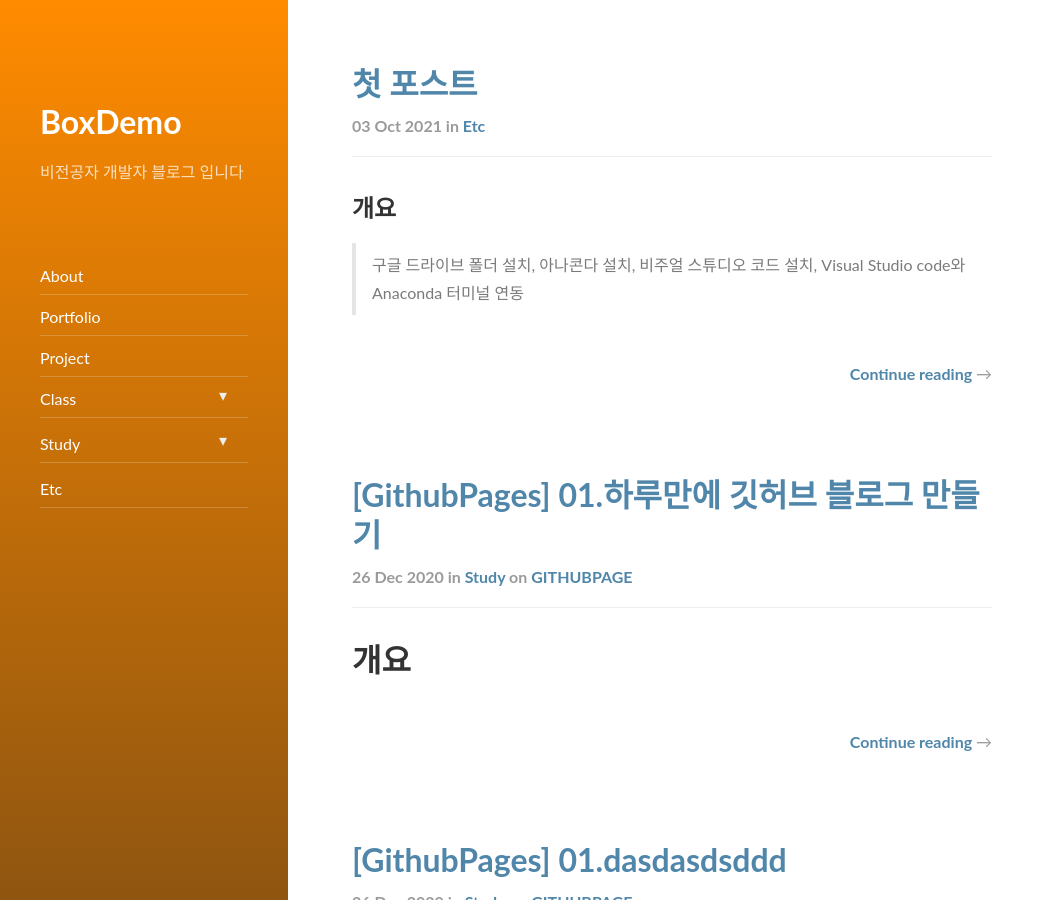
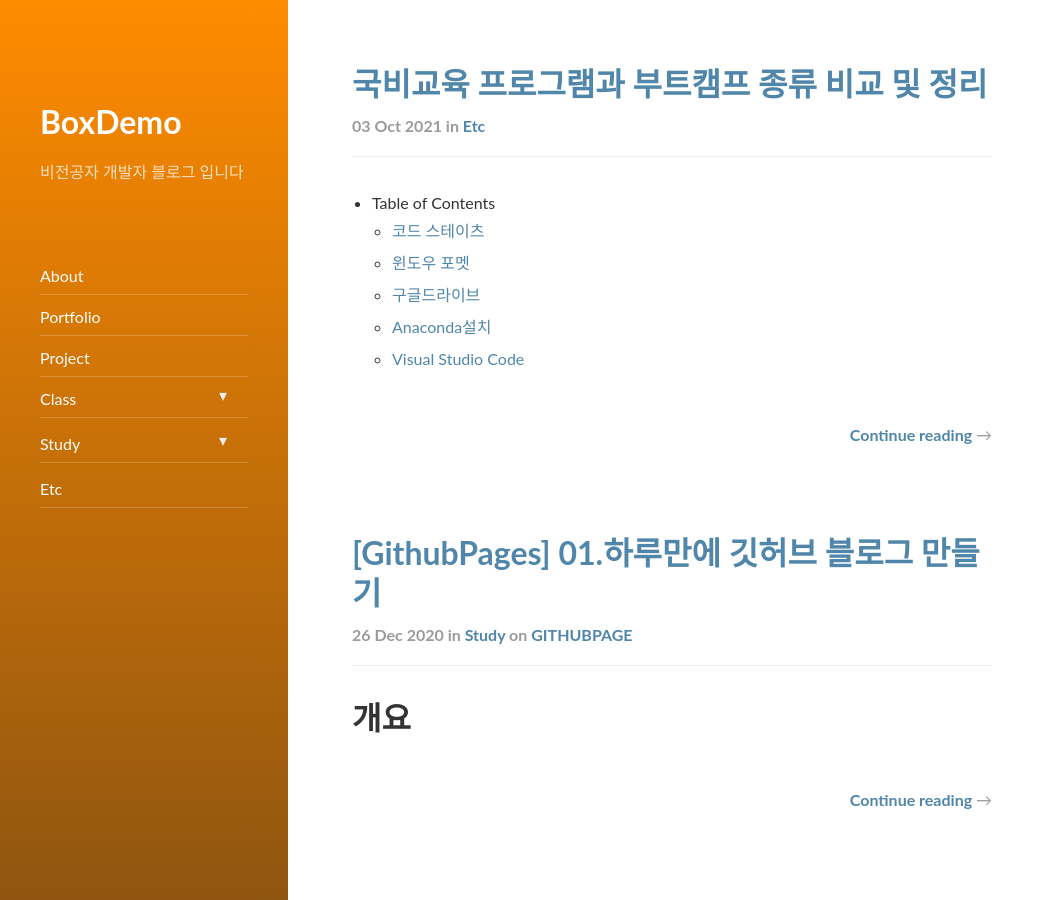
Before and after one commit to boxdemo/boxdemo.github.io, a Jekyll site: the page built from index.html, in a window 1280 px wide and 900 px high. Shown: the whole window, without its empty margins (0-1055 px from the left). Built offline with Jekyll 4.4.1, drawn with Linux system fonts in a browser that asks for light colours; nearby versions of some CDN libraries; the list of posts is cut into pages by our own code.

Commit message:
ㅠㅣㅐㅎ

```diff
--- a/_data/authors.yml
+++ b/_data/authors.yml
@@ -9,8 +9,8 @@ vvs:
   # Markdown enabled, can use multiple paragraphs (enabled by `|`)
   # 자기 소개
   about:             |
-    간단한 자기소개
-    저는 인공지능을 배우고 있는 대학원생입니다.
+    비전공자 개발자 입니다.
+
 
 
   # This photo will be used in the about section
--- /dev/null
+++ b/_posts/etc/2021-10-03-bootcamp.md
@@ -0,0 +1,20 @@
+---
+layout: post
+title:  "국비교육 프로그램과 부트캠프 종류 비교 및 정리"
+subtitle:   ""
+categories: etc
+tags:
+comments: false
+---
+
+- Table of Contents
+   - [코드 스테이츠](#코드-스테이츠)
+    - [윈도우 포멧](#윈도우-포멧)
+    - [구글드라이브](#구글드라이브)
+    - [Anaconda설치](#아나콘다설치)
+    - [Visual Studio Code](#visualstudiocode-섪치)
+
+
+## 코드 스테이츠
+---
+깃허브 블로그(Github Pages)를 개설한 이후 슬슬 노트북을 정리할 때라고 생각했다.
--- a/_posts/etc/2021-10-03-start.md
+++ /dev/null
@@ -1,22 +0,0 @@
----
-layout: post
-title:  "첫 포스트"
-subtitle:   "python,데이터 사이언티스트, 인공지능 개발자를 위함"
-categories: etc
-tags:
-comments: true
----
-## 개요
-> 구글 드라이브 폴더 설치, 아나콘다 설치, 비주얼 스튜디오 코드 설치, Visual Studio code와 Anaconda 터미널 연동
-
-- 목차
-   - [글을 쓰게된 이유](#글을-쓰게된-이유)
-    - [윈도우 포멧](#윈도우-포멧)
-    - [구글드라이브](#구글드라이브)
-    - [Anaconda설치](#아나콘다설치)
-    - [Visual Studio Code](#visualstudiocode-섪치)
-
-
-## 글을 쓰게된 이유
----
-깃허브 블로그(Github Pages)를 개설한 이후 슬슬 노트북을 정리할 때라고 생각했다.
```
